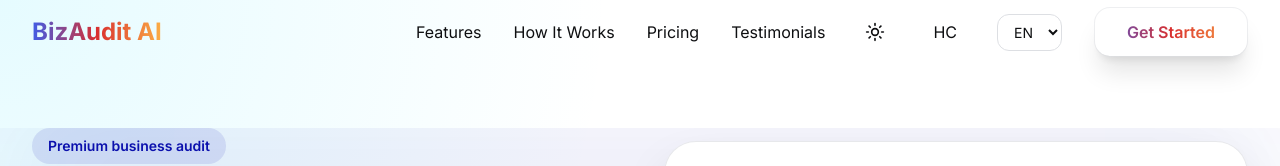
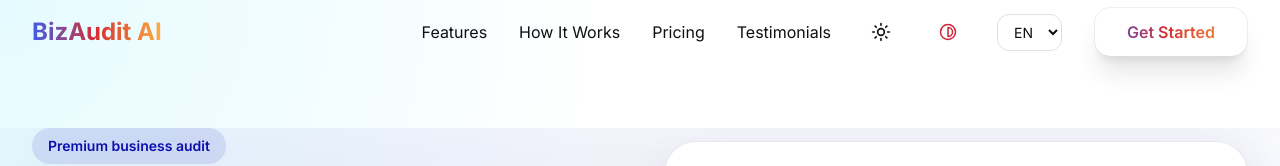
Before and after one commit to Yansmtp/bizaudit, a Next.js app: page / in a window 1280 px wide. Shown: the top 166 px of the page. Built offline with nearby package versions, Linux system fonts and the light colour scheme.

Commit message:
UX: replace HC text with Contrast icon in Navbar

```diff
--- a/components/Navbar.tsx
+++ b/components/Navbar.tsx
@@ -2,7 +2,7 @@
 
 import { useState, useEffect } from 'react';
 import { motion } from 'framer-motion';
-import { Menu, X, Moon, Sun } from 'lucide-react';
+import { Menu, X, Moon, Sun, Contrast } from 'lucide-react';
 import { useTheme } from 'next-themes';
 import { useLanguage } from '@/components/LanguageProvider';
 
@@ -88,7 +88,7 @@ export default function Navbar() {
               aria-label="Toggle high contrast"
               title={highContrast ? 'High contrast: on' : 'High contrast: off'}
             >
-              HC
+              <Contrast size={18} style={{ color: 'hsl(var(--secondary))' }} />
             </button>
             <select
               value={lang}
@@ -118,7 +118,7 @@ export default function Navbar() {
               aria-label="Toggle high contrast"
               title={highContrast ? 'High contrast: on' : 'High contrast: off'}
             >
-              HC
+              <Contrast size={18} style={{ color: 'hsl(var(--secondary))' }} />
             </button>
             <button
               onClick={() => setIsOpen(!isOpen)}
```
